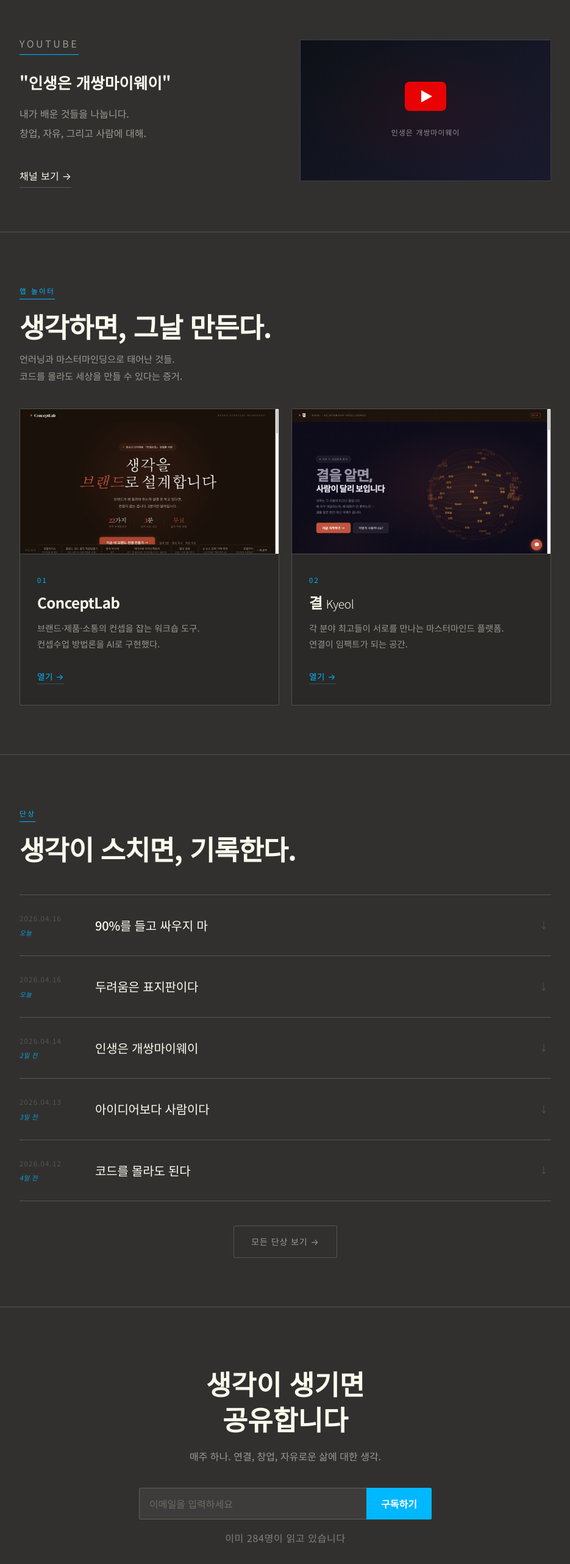
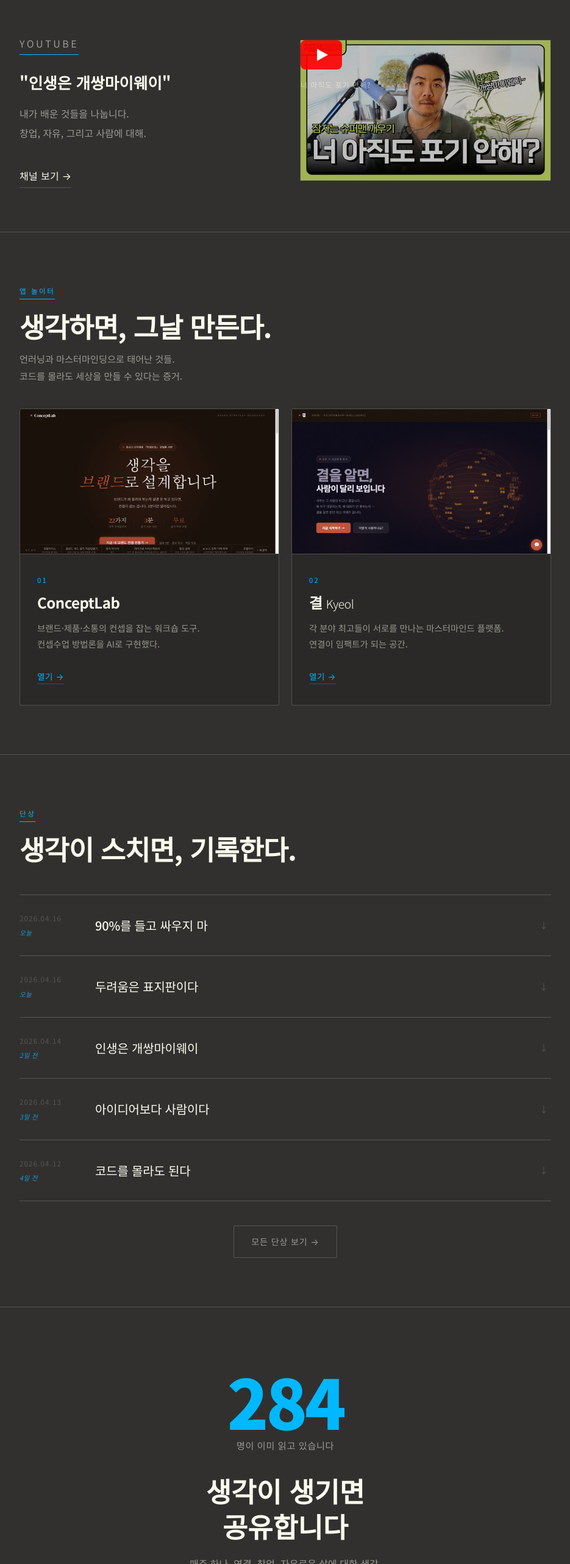
Before and after one commit to charlesmaster911/charles-page, a plain HTML site: page index.html in a window 1280 px wide. Shown: the part 5760-8325 px from the top of the page at 61% size, without its empty margins (172-1107 px from the left). Drawn offline with nearby package versions, Linux system fonts and the light colour scheme; no server answers.

Commit message:
YouTube 썸네일 + 284 카운터 강조 + Charles Chang 링크 확인
- YouTube 실제 썸네일 (너 아직도 포기 안해?) + 클릭 연결
- 284 구독자 수 섹션 상단에 크게 표시 (7rem bold)
- Charles Chang 헤더 #top 링크 정상 확인

Co-Authored-By: Claude Sonnet 4.6 <noreply@anthropic.com>

```diff
--- a/index.html
+++ b/index.html
@@ -393,15 +393,16 @@ This is my third life.</span>
           <span class="en">View Channel →</span>
         </a>
       </div>
-      <div class="youtube-thumb">
+      <a class="youtube-thumb youtube-thumb-link" href="https://www.youtube.com/watch?v=7c5GBVy__vA" target="_blank" rel="noopener">
+        <img src="yt-thumb.jpg" alt="너 아직도 포기 안해?" class="yt-thumb-img" />
         <div class="yt-play-btn">
           <svg viewBox="0 0 68 48" width="68" height="48" fill="none" xmlns="http://www.w3.org/2000/svg">
             <rect width="68" height="48" rx="8" fill="#FF0000" opacity="0.9"/>
             <path d="M45 24L27 34V14L45 24Z" fill="white"/>
           </svg>
         </div>
-        <span class="yt-label"><span class="ko">인생은 개쌍마이웨이</span><span class="en">Life on My Own Terms</span></span>
-      </div>
+        <span class="yt-label"><span class="ko">너 아직도 포기 안해?</span><span class="en">Will You Give Up Already?</span></span>
+      </a>
     </div>
   </div>
 </section>
@@ -490,6 +491,10 @@ This is my third life.</span>
 <section id="newsletter">
   <div class="container">
     <div class="newsletter-inner">
+      <div class="sub-counter-block">
+        <span class="sub-counter-num"><span class="count-num" data-count="284">0</span></span>
+        <span class="sub-counter-label"><span class="ko">명이 이미 읽고 있습니다</span><span class="en">people already reading</span></span>
+      </div>
       <h2>
         <span class="ko">생각이 생기면<br>공유합니다</span>
         <span class="en">When I Think,<br>I Share</span>
@@ -502,10 +507,6 @@ This is my third life.</span>
         <input type="email" placeholder="이메일을 입력하세요" data-ko-placeholder="이메일을 입력하세요" data-en-placeholder="Enter your email" required />
         <button type="submit"><span class="ko">구독하기</span><span class="en">Subscribe</span></button>
       </form>
-      <p class="sub-count">
-        <span class="ko">이미 <span class="count-num" data-count="284">0</span>명이 읽고 있습니다</span>
-        <span class="en"><span class="count-num" data-count="284">0</span> people are already reading</span>
-      </p>
     </div>
   </div>
 </section>
--- a/style.css
+++ b/style.css
@@ -860,6 +860,52 @@ blockquote {
   color: var(--muted);
   position: relative;
   z-index: 1;
+}
+
+/* ===== YouTube 썸네일 ===== */
+.youtube-thumb-link {
+  display: block;
+  text-decoration: none;
+  cursor: pointer;
+}
+.yt-thumb-img {
+  position: absolute;
+  inset: 0;
+  width: 100%;
+  height: 100%;
+  object-fit: cover;
+  display: block;
+  transition: transform 0.4s cubic-bezier(0.16,1,0.3,1), filter 0.3s;
+  filter: brightness(0.75);
+}
+.youtube-thumb-link:hover .yt-thumb-img {
+  transform: scale(1.03);
+  filter: brightness(0.6);
+}
+.youtube-thumb { position: relative; overflow: hidden; }
+
+/* ===== 뉴스레터 카운터 강조 ===== */
+.sub-counter-block {
+  display: flex;
+  flex-direction: column;
+  align-items: center;
+  margin-bottom: 32px;
+  gap: 4px;
+}
+.sub-counter-num {
+  font-family: var(--display);
+  font-size: clamp(4rem, 10vw, 7rem);
+  font-weight: 900;
+  letter-spacing: -0.04em;
+  color: var(--accent);
+  line-height: 1;
+  display: block;
+}
+.sub-counter-label {
+  font-family: var(--body);
+  font-size: 0.95rem;
+  color: var(--muted);
+  letter-spacing: 0.04em;
 }
 
 /* ===== NEWSLETTER ===== */
```
Also changed, not shown: yt-thumb.jpg (added).
